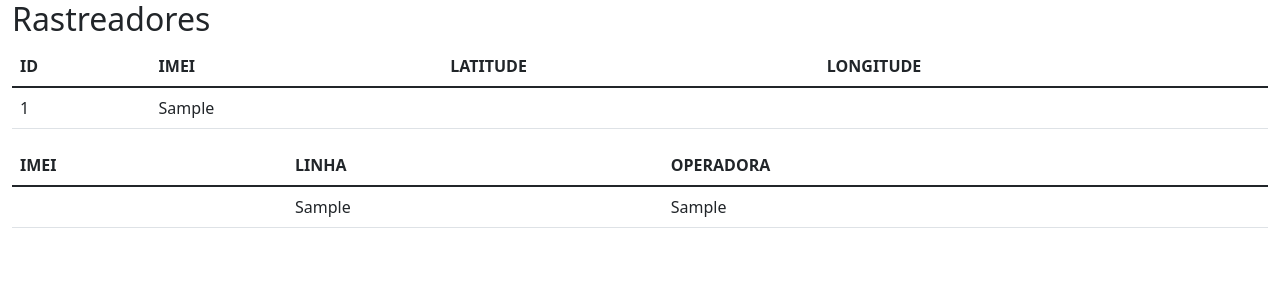
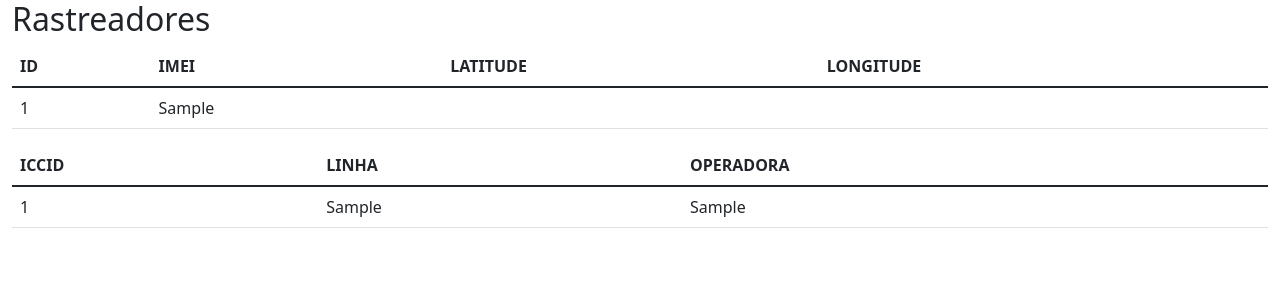
Before and after one commit to andersonnbarbosa/Radix-Track, a Flask app: page / in a window 1280 px wide. Shown: the top 300 px of the page. Run offline with Flask 2, Linux system fonts and the light colour scheme; tables that the repository leaves empty hold one stand-in row (values such as "Sample post").

Commit message:
API Funcional

```diff
--- a/Radix_API/templates/index.html
+++ b/Radix_API/templates/index.html
@@ -27,14 +27,14 @@
             </table>
             <table class="table table-strapped">
               <thead>
-                <th>IMEI</th>
+                <th>ICCID</th>
                 <th>LINHA</th>
                 <th>OPERADORA</th>
               </thead>
               <tbody>
                 {%for c in chip%}
                 <tr>
-                 <td>{{c.imei}}</td>
+                 <td>{{c.iccid}}</td>
                  <td>{{c.linha}}</td>
                  <td>{{c.operadora}}</td>
                 </tr>
```
